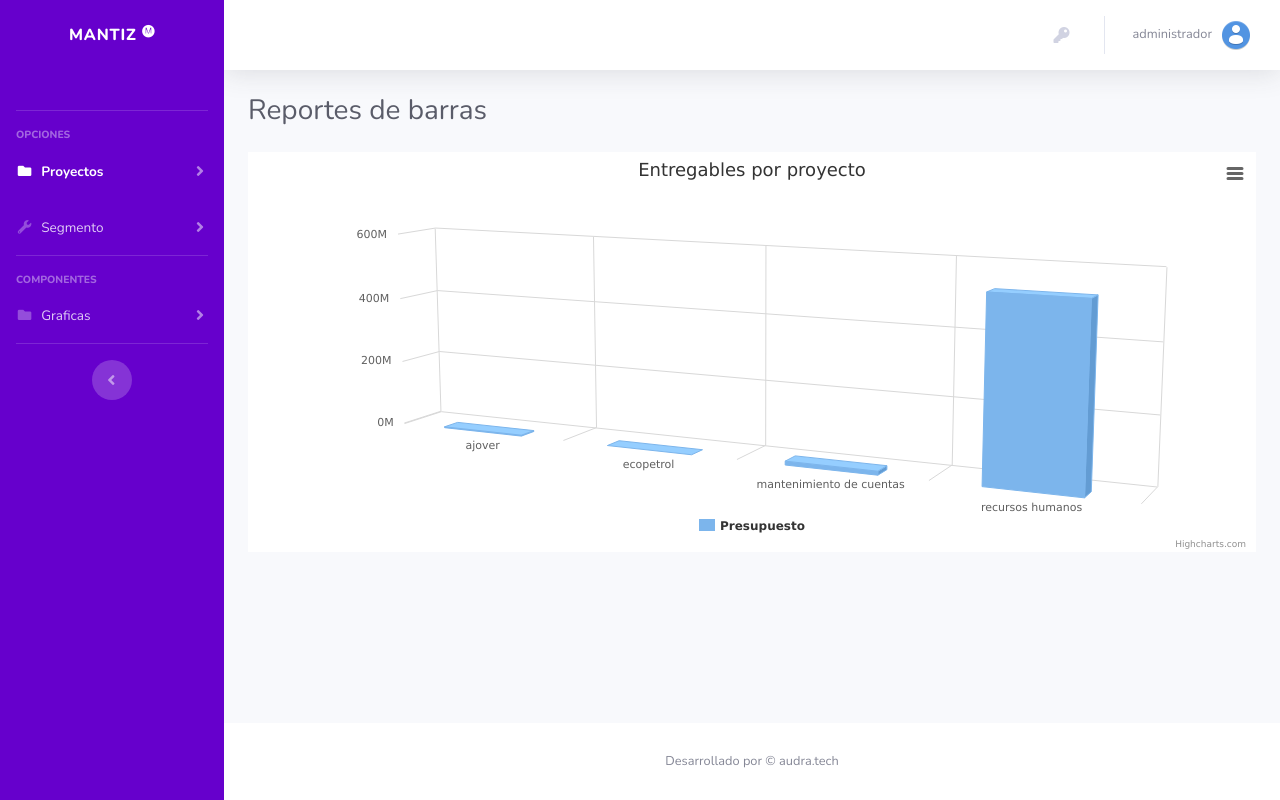
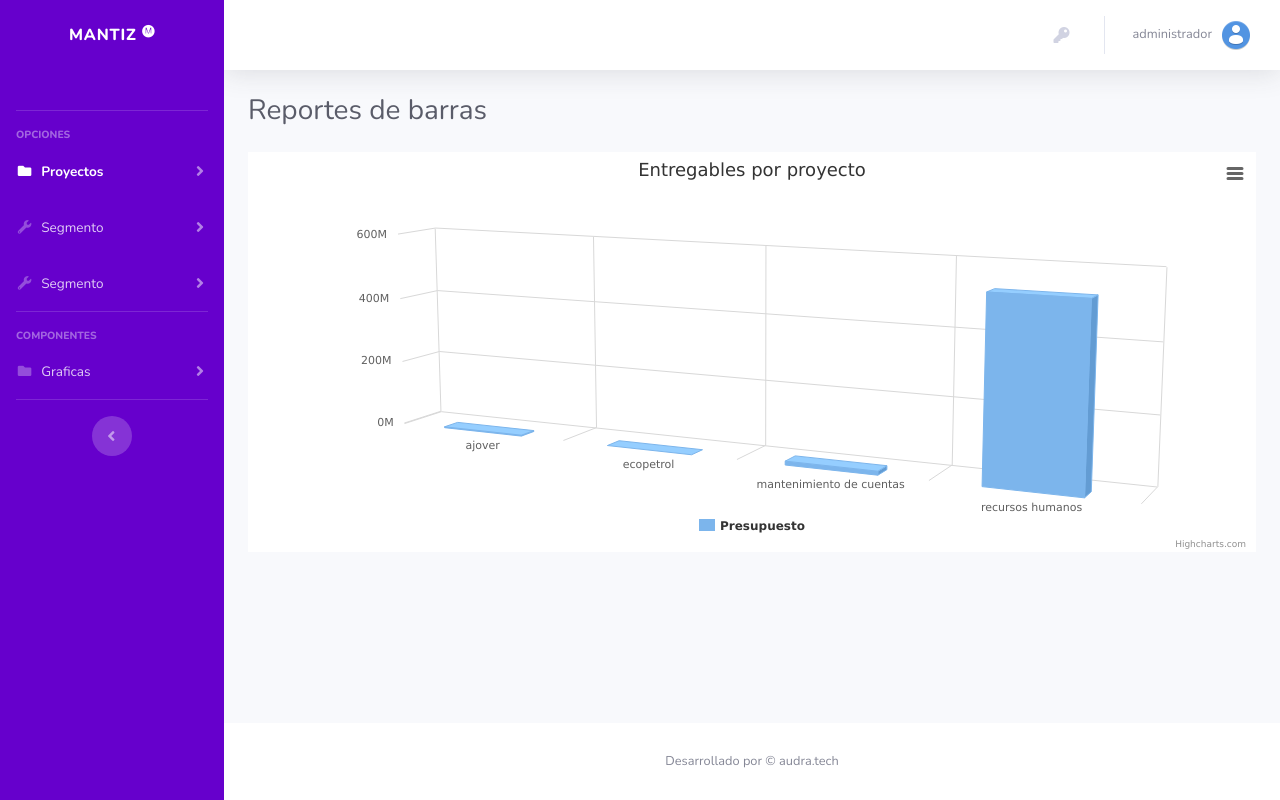
Before and after one commit to augurto/mantizb, a PHP site: page /barra.php in a window 1280 px wide. Run offline with PHP 8.4, Linux system fonts and the light colour scheme; a user stored in the database is signed in; data comes from the database, SQL or seed files in the repository; data that the repository does not hold is empty.

Commit message:
agregando un itemal menu

```diff
--- a/includes/menu.php
+++ b/includes/menu.php
@@ -59,6 +59,23 @@
           </div>
         </div>
       </li>
+
+      <!-- Divider -->
+      <li class="nav-item <?php echo $segmento;?>">
+        <a class="nav-link collapsed" href="#" data-toggle="collapse" data-target="#collapseUtilities" aria-expanded="true" aria-controls="collapseUtilities">
+          <i class="fas fa-fw fa-wrench"></i>
+          <span>Segmento</span>
+        </a>
+        <div id="collapseUtilities" class="collapse" aria-labelledby="headingUtilities" data-parent="#accordionSidebar">
+          <div class="bg-white py-2 collapse-inner rounded">
+             <a class="collapse-item" href="programas.php">Programas</a>
+             <a class="collapse-item" href="grupos.php">Grupos</a>
+             <a class="collapse-item" href="grupos.php">Obras</a>
+             <a class="collapse-item" href="grupos.php">Materiales</a>
+           <!--  <a class="collapse-item" href="miembros.php">Miembros</a> -->
+          </div>
+        </div>
+      </li>
       <!-- Divider -->
       <hr class="sidebar-divider">
 
```
